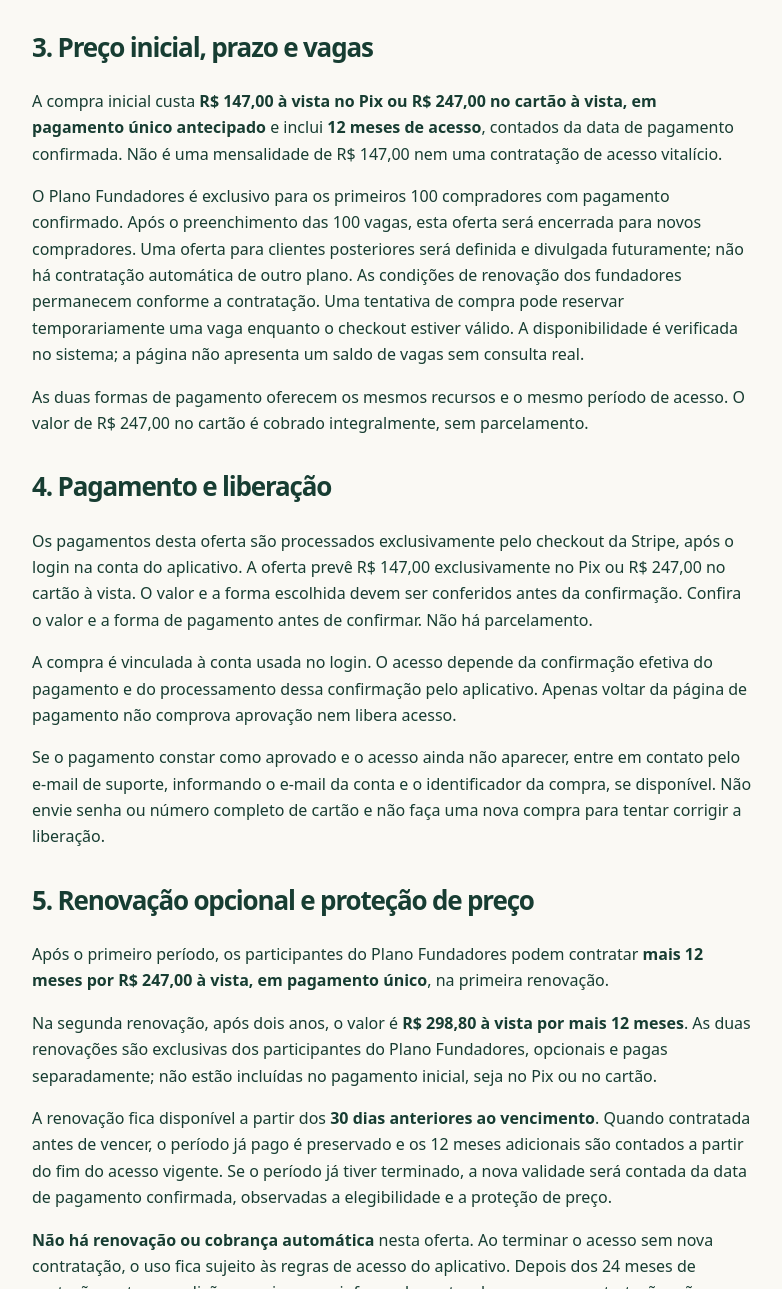
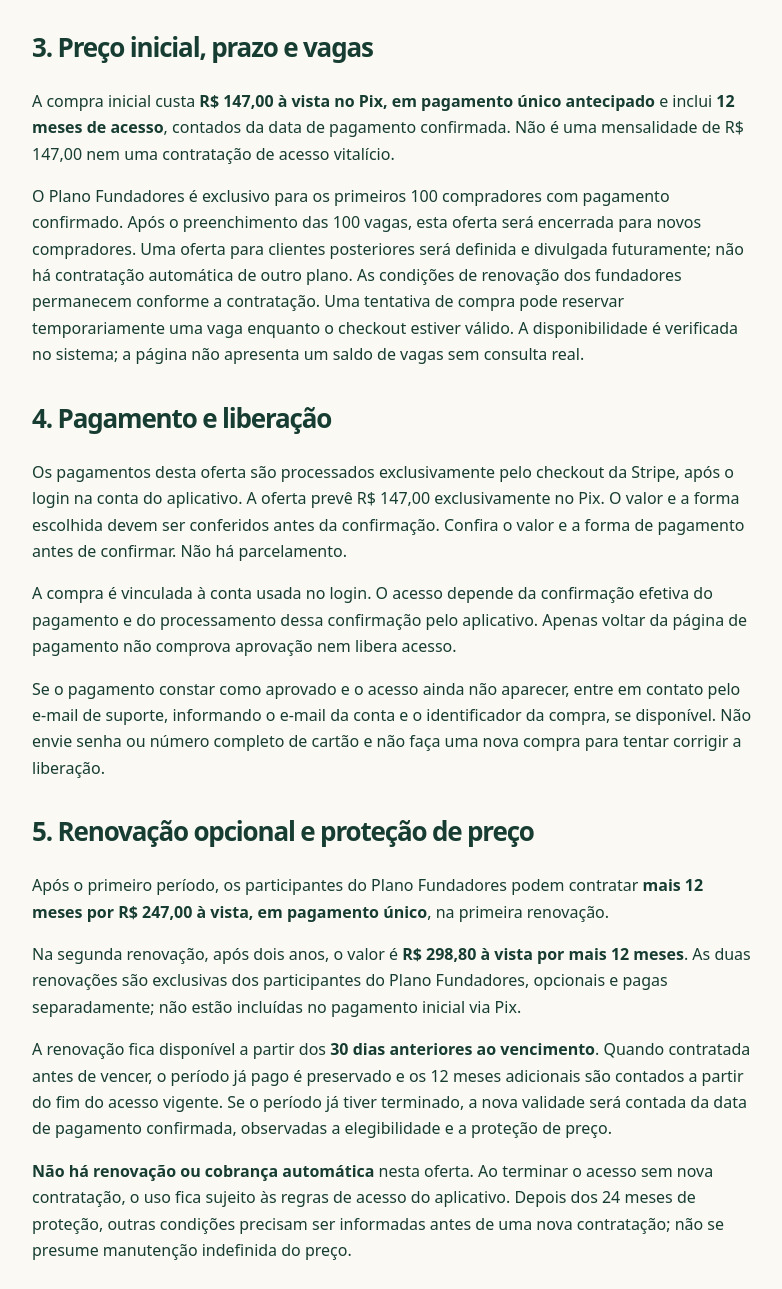
Before and after one commit to cleitonfo2011/empreenda.meisemerros, a website: page public/condicoes.html in a window 1280 px wide. Shown: the part 898-2187 px from the top of the page, without its empty margins (248-1030 px from the left). Drawn offline with Linux system fonts and the light colour scheme.

Commit message:
feat(landing): oferta Pix e SEO - public/condicoes.html

```diff
--- a/public/condicoes.html
+++ b/public/condicoes.html
@@ -24,18 +24,17 @@
     <p>O aplicativo auxilia a organização das informações. Não garante lucro, resultado financeiro ou ausência de obrigações fiscais e não substitui orientação contábil. O saldo disponível, isoladamente, não comprova lucro.</p>
 
     <h2>3. Preço inicial, prazo e vagas</h2>
-    <p>A compra inicial custa <strong>R$ 147,00 à vista no Pix ou R$ 247,00 no cartão à vista, em pagamento único antecipado</strong> e inclui <strong>12 meses de acesso</strong>, contados da data de pagamento confirmada. Não é uma mensalidade de R$ 147,00 nem uma contratação de acesso vitalício.</p>
+    <p>A compra inicial custa <strong>R$ 147,00 à vista no Pix, em pagamento único antecipado</strong> e inclui <strong>12 meses de acesso</strong>, contados da data de pagamento confirmada. Não é uma mensalidade de R$ 147,00 nem uma contratação de acesso vitalício.</p>
     <p>O Plano Fundadores é exclusivo para os primeiros 100 compradores com pagamento confirmado. Após o preenchimento das 100 vagas, esta oferta será encerrada para novos compradores. Uma oferta para clientes posteriores será definida e divulgada futuramente; não há contratação automática de outro plano. As condições de renovação dos fundadores permanecem conforme a contratação. Uma tentativa de compra pode reservar temporariamente uma vaga enquanto o checkout estiver válido. A disponibilidade é verificada no sistema; a página não apresenta um saldo de vagas sem consulta real.</p>
-    <p>As duas formas de pagamento oferecem os mesmos recursos e o mesmo período de acesso. O valor de R$ 247,00 no cartão é cobrado integralmente, sem parcelamento.</p>
 
     <h2>4. Pagamento e liberação</h2>
-    <p>Os pagamentos desta oferta são processados exclusivamente pelo checkout da Stripe, após o login na conta do aplicativo. A oferta prevê R$ 147,00 exclusivamente no Pix ou R$ 247,00 no cartão à vista. O valor e a forma escolhida devem ser conferidos antes da confirmação. Confira o valor e a forma de pagamento antes de confirmar. Não há parcelamento.</p>
+    <p>Os pagamentos desta oferta são processados exclusivamente pelo checkout da Stripe, após o login na conta do aplicativo. A oferta prevê R$ 147,00 exclusivamente no Pix. O valor e a forma escolhida devem ser conferidos antes da confirmação. Confira o valor e a forma de pagamento antes de confirmar. Não há parcelamento.</p>
     <p>A compra é vinculada à conta usada no login. O acesso depende da confirmação efetiva do pagamento e do processamento dessa confirmação pelo aplicativo. Apenas voltar da página de pagamento não comprova aprovação nem libera acesso.</p>
     <p>Se o pagamento constar como aprovado e o acesso ainda não aparecer, entre em contato pelo e-mail de suporte, informando o e-mail da conta e o identificador da compra, se disponível. Não envie senha ou número completo de cartão e não faça uma nova compra para tentar corrigir a liberação.</p>
 
     <h2>5. Renovação opcional e proteção de preço</h2>
     <p>Após o primeiro período, os participantes do Plano Fundadores podem contratar <strong>mais 12 meses por R$ 247,00 à vista, em pagamento único</strong>, na primeira renovação.</p>
-    <p>Na segunda renovação, após dois anos, o valor é <strong>R$ 298,80 à vista por mais 12 meses</strong>. As duas renovações são exclusivas dos participantes do Plano Fundadores, opcionais e pagas separadamente; não estão incluídas no pagamento inicial, seja no Pix ou no cartão.</p>
+    <p>Na segunda renovação, após dois anos, o valor é <strong>R$ 298,80 à vista por mais 12 meses</strong>. As duas renovações são exclusivas dos participantes do Plano Fundadores, opcionais e pagas separadamente; não estão incluídas no pagamento inicial via Pix.</p>
     <p>A renovação fica disponível a partir dos <strong>30 dias anteriores ao vencimento</strong>. Quando contratada antes de vencer, o período já pago é preservado e os 12 meses adicionais são contados a partir do fim do acesso vigente. Se o período já tiver terminado, a nova validade será contada da data de pagamento confirmada, observadas a elegibilidade e a proteção de preço.</p>
     <p><strong>Não há renovação ou cobrança automática</strong> nesta oferta. Ao terminar o acesso sem nova contratação, o uso fica sujeito às regras de acesso do aplicativo. Depois dos 24 meses de proteção, outras condições precisam ser informadas antes de uma nova contratação; não se presume manutenção indefinida do preço.</p>
 
```
